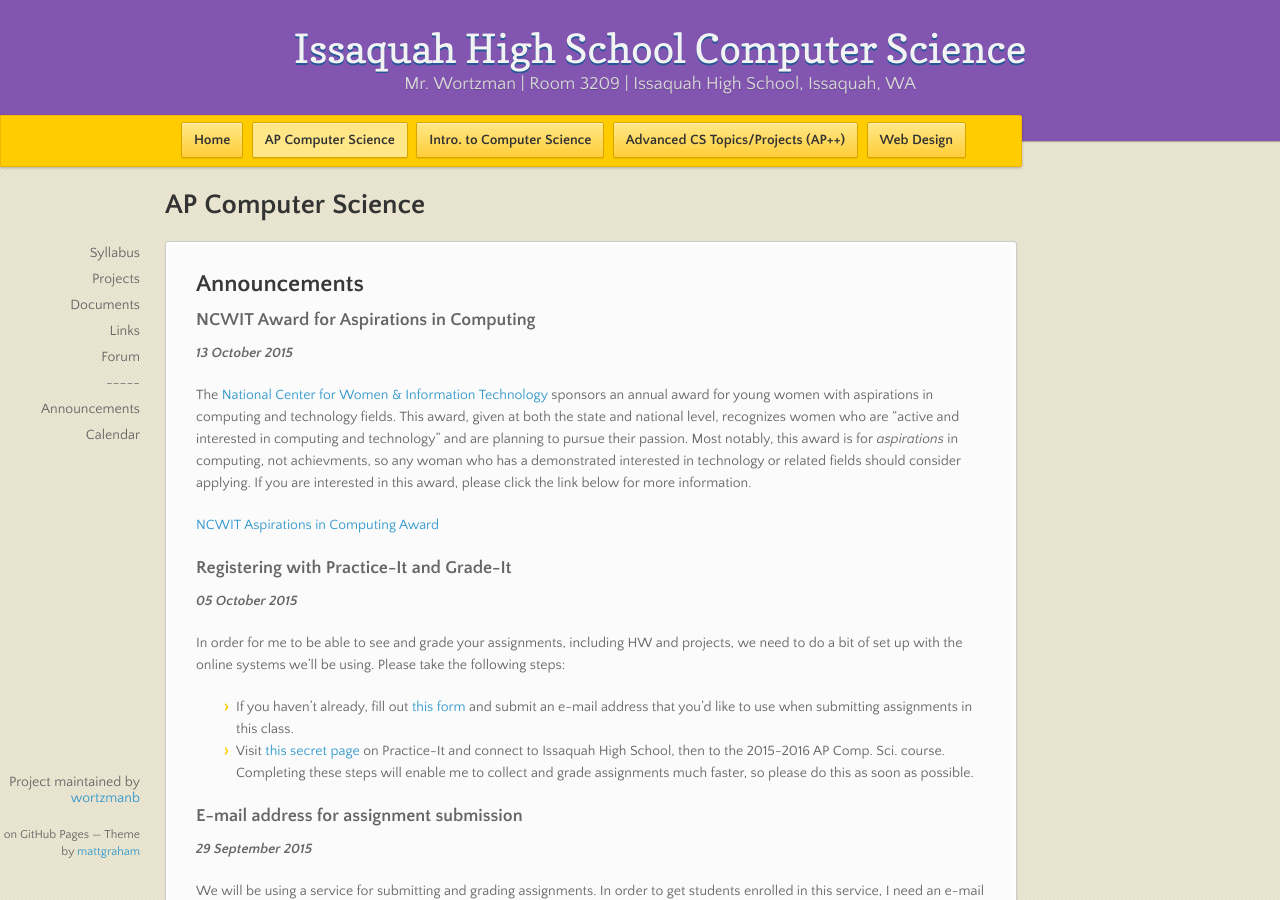
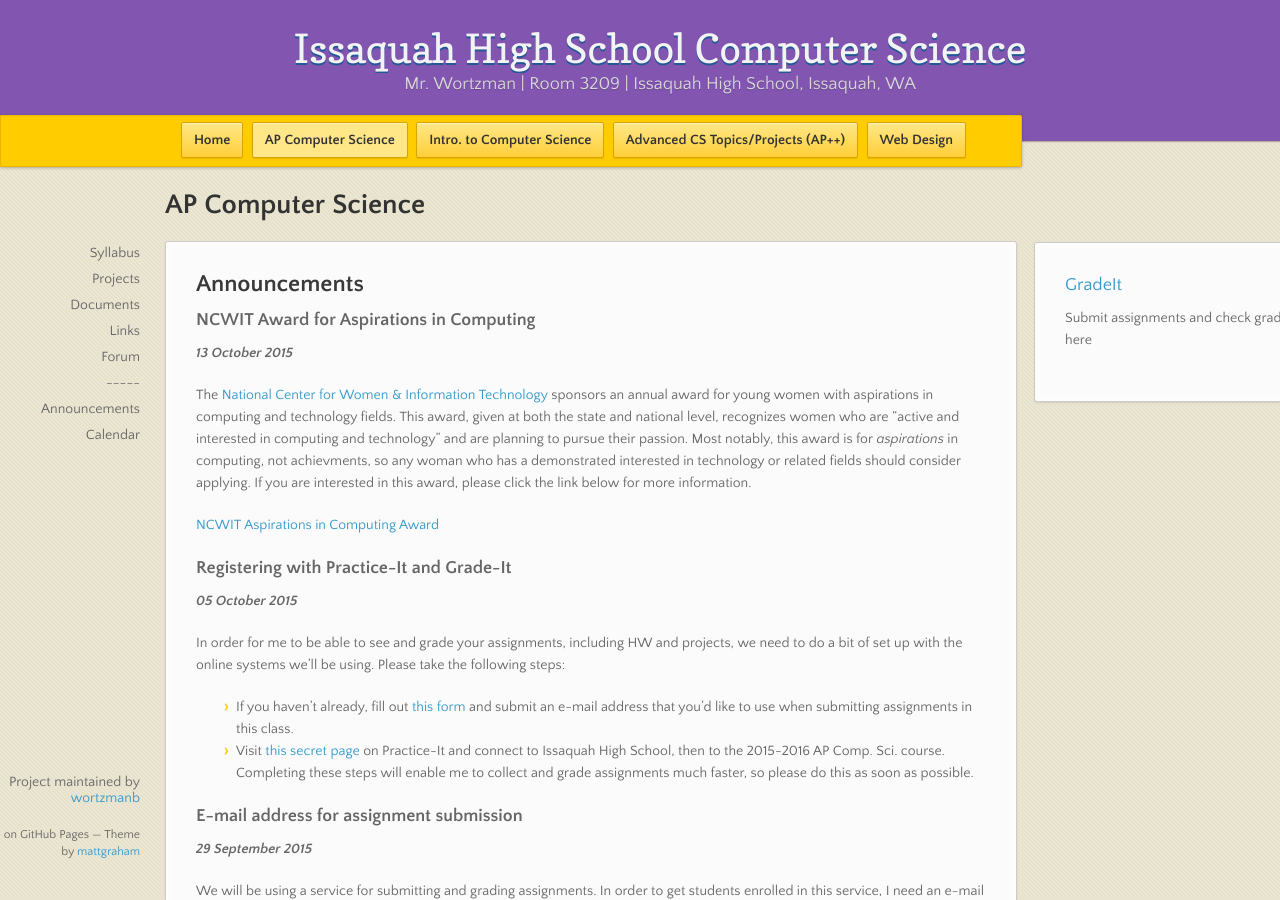
Before and after one commit to stutlerk/ihs-website, a Jekyll site: the page built from _apcs/index.html, in a window 1280 px wide and 900 px high. Built offline with Jekyll 4.4.1, drawn with Linux system fonts in a browser that asks for light colours; nearby versions of some CDN libraries.

Commit message:
Add GradeIt links

```diff
--- a/_apcs/index.html
+++ b/_apcs/index.html
@@ -16,6 +16,11 @@ forum: https://groups.google.com/forum/#!forum/ihsapcompsci
         <p>{{ post.content }}</p>
     {% endif %}
     {% endfor %}
+
+    <aside>
+        <h3><a href="https://hs-prod-vgradeit.cs.washington.edu/issaquah/">GradeIt</a></h3>
+        <p>Submit assignments and check grades here</p>
+    </aside>
 </section>
 
 <section>
--- a/_apcs/links.html
+++ b/_apcs/links.html
@@ -17,5 +17,8 @@ layout: course
 
     <dt><a href="http://practiceit.cs.washington.edu/">Practice-It!</a></dt>
     <dd>UW-hosted website for completing problems from the textbook-- used for our homework assignments</dd>
+
+    <dt><a href="https://hs-prod-vgradeit.cs.washington.edu/issaquah/">GradeIt</a></dt>
+    <dd>UW-developed system for submitting, grading, and returning programming assignments</dd>
 </dl>
 </section>
```
